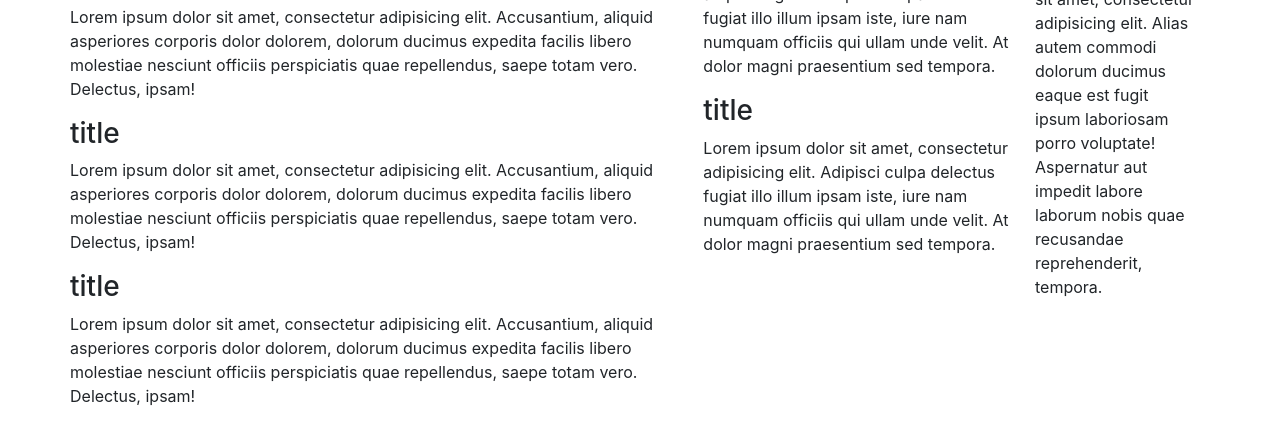
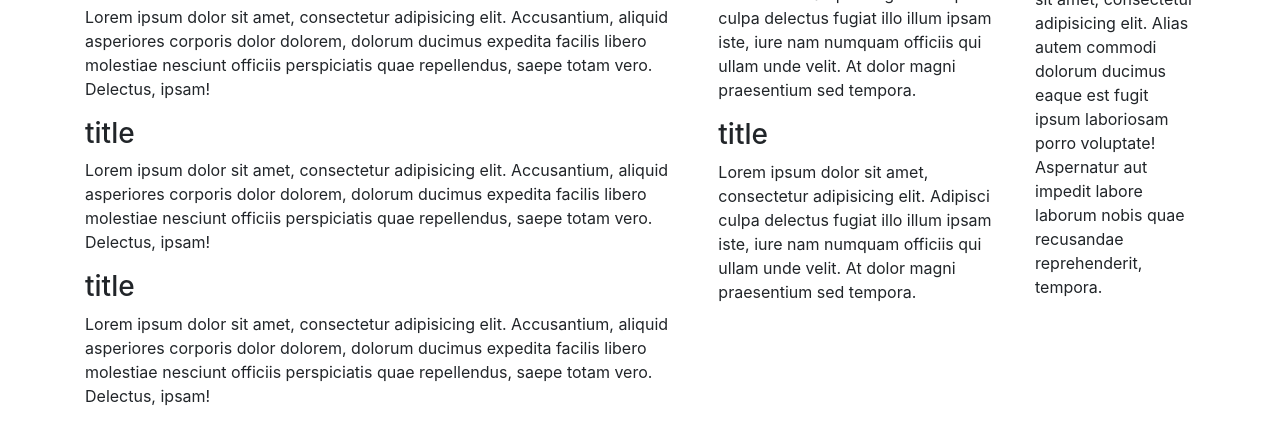
Before and after one commit to iesemilidarder/pr3-group-sandbox-llm19-20, a website built with webpack: page dist/std/jques.html in a window 1280 px wide. Shown: the part 140-561 px from the top of the page. Built offline with nearby package versions, Linux system fonts and the light colour scheme.

Commit message:
Maquetacion JoanQues 1

```diff
--- a/dist/std/jques.html
+++ b/dist/std/jques.html
@@ -36,19 +36,19 @@
         <div class="row">
             <div class="col-8">
                 <h2>Title</h2>
-                <section class="row">
+                <section>
                     <h3>title</h3>
                     <p>Lorem ipsum dolor sit amet, consectetur adipisicing elit. Accusantium, aliquid asperiores
                         corporis dolor dolorem, dolorum ducimus expedita facilis libero molestiae nesciunt officiis
                         perspiciatis quae repellendus, saepe totam vero. Delectus, ipsam!</p>
                 </section>
-                <section class="row">
+                <section>
                     <h3>title</h3>
                     <p>Lorem ipsum dolor sit amet, consectetur adipisicing elit. Accusantium, aliquid asperiores
                         corporis dolor dolorem, dolorum ducimus expedita facilis libero molestiae nesciunt officiis
                         perspiciatis quae repellendus, saepe totam vero. Delectus, ipsam!</p>
                 </section>
-                <section class="row">
+                <section>
                     <h3>title</h3>
                     <p>Lorem ipsum dolor sit amet, consectetur adipisicing elit. Accusantium, aliquid asperiores
                         corporis dolor dolorem, dolorum ducimus expedita facilis libero molestiae nesciunt officiis
@@ -56,13 +56,13 @@
                 </section>
             </div>
             <div class="col-4">
-                <aside class="row">
+                <aside>
                     <h3>title</h3>
                     <p>Lorem ipsum dolor sit amet, consectetur adipisicing elit. Adipisci culpa delectus fugiat illo
                         illum ipsam iste, iure nam numquam officiis qui ullam unde velit. At dolor magni praesentium sed
                         tempora.</p>
                 </aside>
-                <aside class="row">
+                <aside>
                     <h3>title</h3>
                     <p>Lorem ipsum dolor sit amet, consectetur adipisicing elit. Adipisci culpa delectus fugiat illo
                         illum ipsam iste, iure nam numquam officiis qui ullam unde velit. At dolor magni praesentium sed
```
